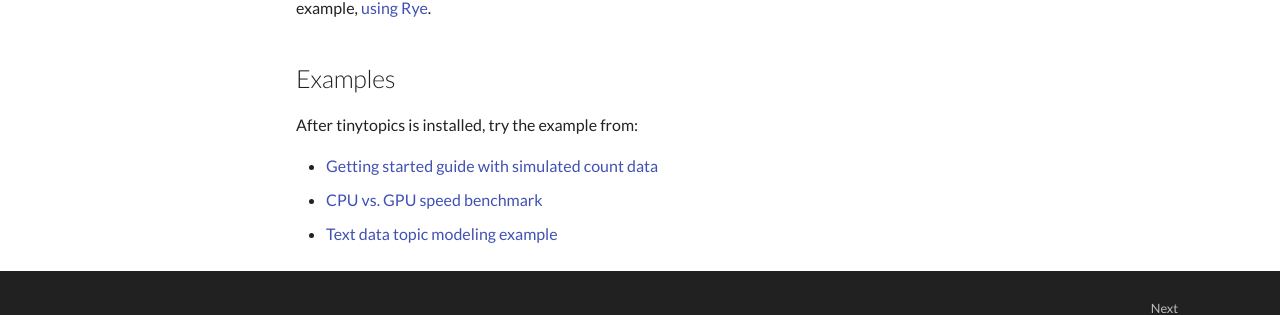
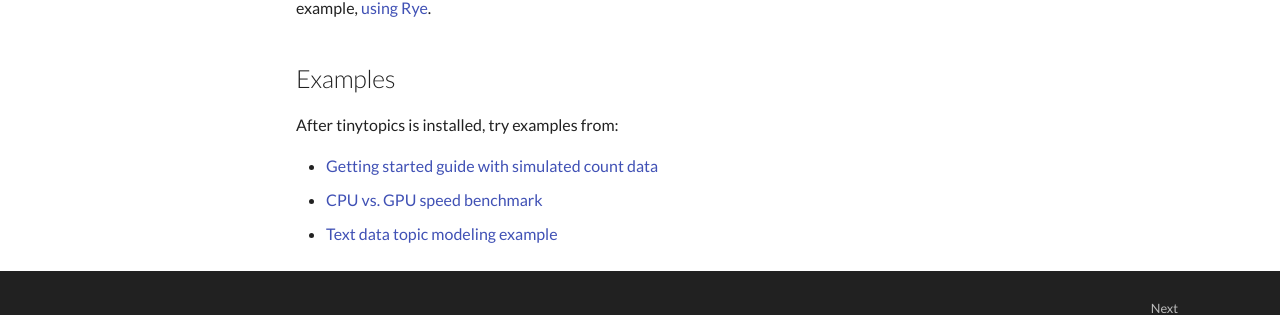
Before and after one commit to nanxstats/tinytopics, an MkDocs documentation site: the page built from docs/index.md, in a window 1280 px wide and 1312 px high. Shown: the part 903-1218 px from the top of the window. Built offline with MkDocs 1.6.1 and Material for MkDocs 9.7.7, drawn with Linux system fonts in a browser that asks for light colours; comment, search, counter and statistics services are not loaded.

Commit message:
Use plural

```diff
--- a/docs/index.md
+++ b/docs/index.md
@@ -43,7 +43,7 @@ environments, you might want to set up manual sources. For example,
 
 ## Examples
 
-After tinytopics is installed, try the example from:
+After tinytopics is installed, try examples from:
 
 - [Getting started guide with simulated count data](https://nanx.me/tinytopics/articles/get-started/)
 - [CPU vs. GPU speed benchmark](https://nanx.me/tinytopics/articles/benchmark/)
```
Also changed, not shown: README.md (+1 -1 lines).
